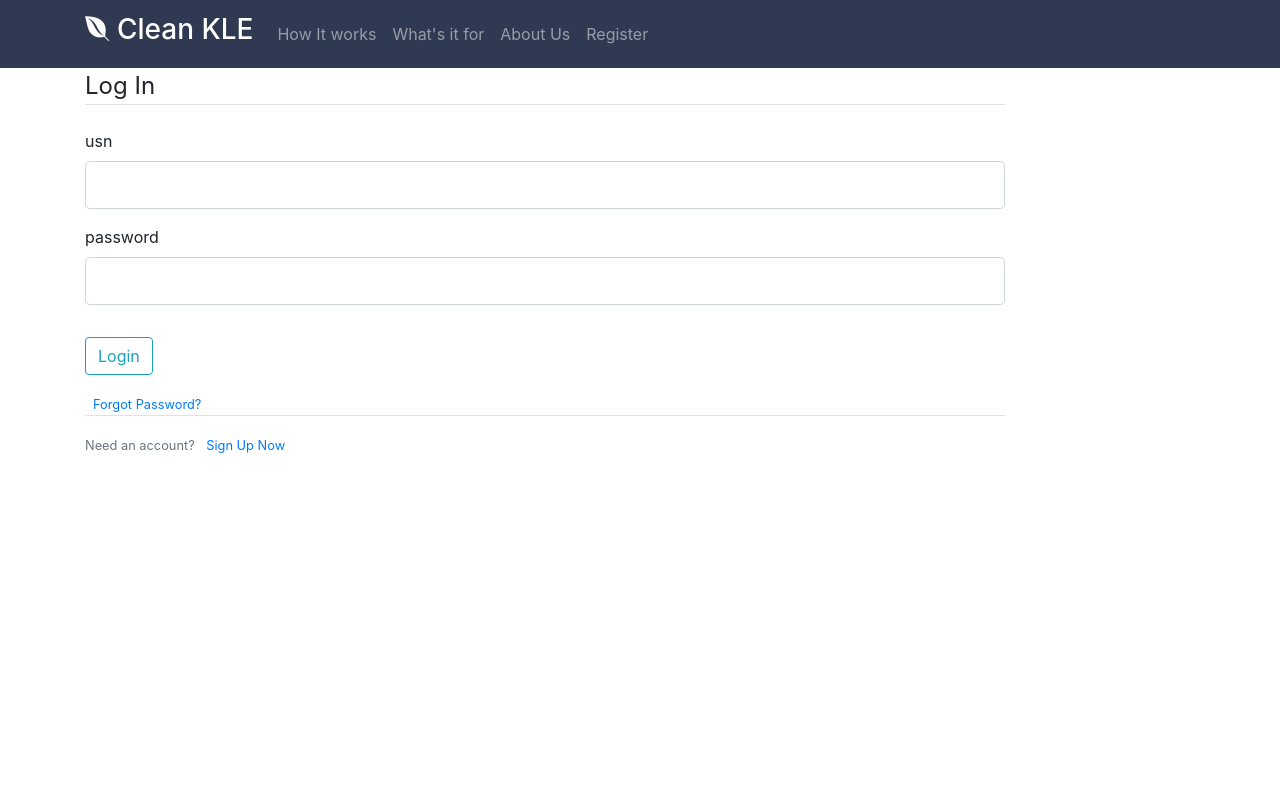
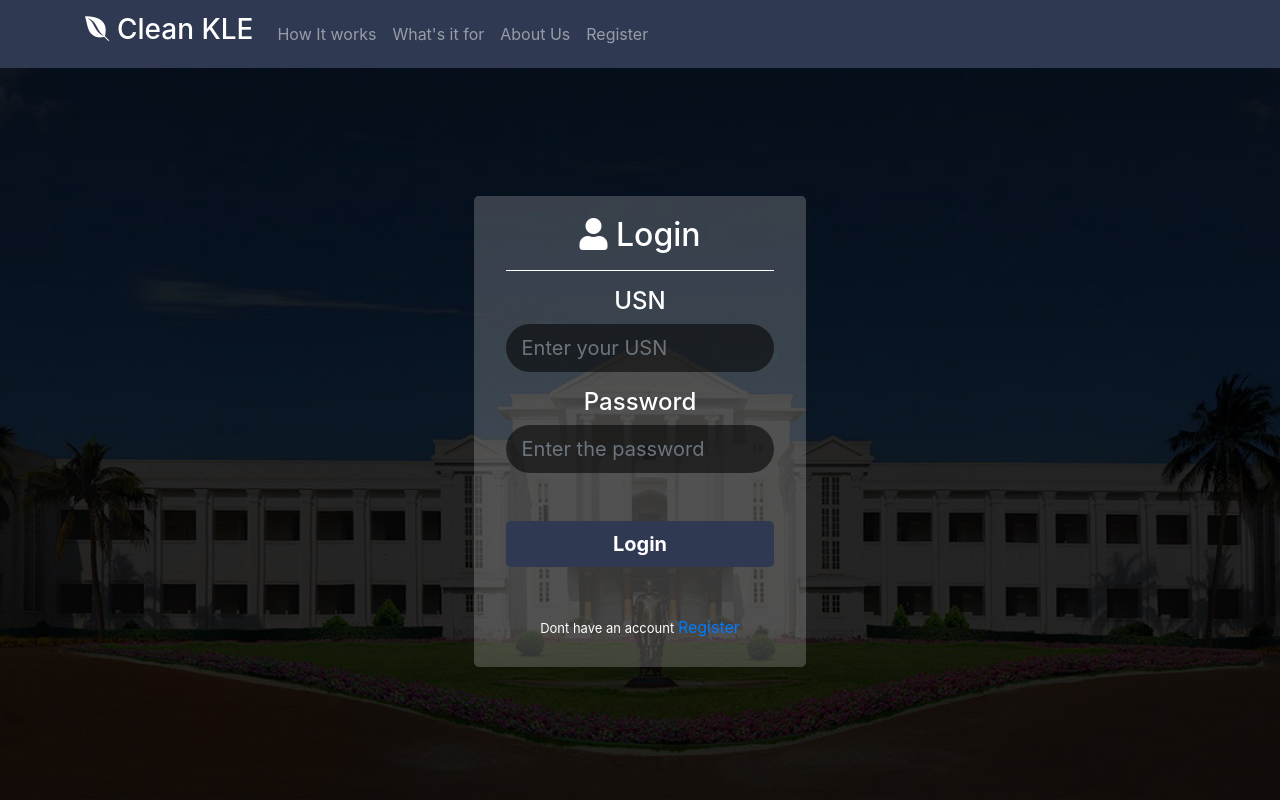
Before and after one commit to sudeepgumaste/cleanKLE, a Flask app: page / in a window 1280 px wide. Run offline with Flask 2, Linux system fonts and the light colour scheme; some libraries are stand-ins or nearby versions.

Commit message:
added custom css to login form

```diff
--- a/cleanApp/forms.py
+++ b/cleanApp/forms.py
@@ -4,8 +4,23 @@ from wtforms.validators import DataRequired, Length, Email, EqualTo,ValidationEr
 
 
 class loginForm(FlaskForm):
-    usn = StringField('usn', validators=[DataRequired()])
+    usn = StringField('USN', validators=[DataRequired()])
 
-    password = PasswordField ('password', validators=[DataRequired()])
+    password = PasswordField ('Password', validators=[DataRequired()])
 
     login = SubmitField ('Login')
+
+
+class registerForm(FlaskForm):
+    username = StringField('User Name', validators=[DataRequired(), Length(min=5, max=10)])
+
+    password = PasswordField('Password', validators = [DataRequired()])
+    confirm_password = PasswordField('Confirm Password', validators = [DataRequired(),EqualTo('password')])
+
+    usn = StringField('USN', validators=[DataRequired()])
+
+    branch  = StringField('Branch', validators=[DataRequired()])
+
+
+
+    submit = SubmitField('Sign Up')
--- /dev/null
+++ b/cleanApp/static/login.css
@@ -0,0 +1,44 @@
+html{
+	height: 100%;
+}
+body{
+	background: url("../static/CollegeDark.jpg");
+	background-position: center;
+	background-size: cover;
+	background-repeat: none;
+}
+
+.trans-input{
+    border: rgba(0, 0, 0, 0.548);
+    border-radius: 1.5rem;
+	background-color: rgba(0, 0, 0, 0.548);
+}
+
+.jumbotron{
+	margin-top: 10%;
+	margin-left: 37%;
+	margin-right: 37%;
+	padding-top: 20px;
+	background-color: rgba(0,0,200,0.8);
+	color: white;
+
+}
+hr{
+	border-color: white;
+}
+
+.iconspace{
+	margin-left: 0px;
+}
+
+@media(max-width: 768px){
+	.jumbotron{
+
+	margin-top: 25%;
+	margin-left: 01%;
+	margin-right: 01%;
+	padding-top: 10px;
+
+}
+
+}
--- a/cleanApp/templates/layout.html
+++ b/cleanApp/templates/layout.html
@@ -17,6 +17,11 @@
 
         <!-- Font awesome -->
         <link rel="stylesheet" href="https://use.fontawesome.com/releases/v5.8.1/css/all.css" integrity="sha384-50oBUHEmvpQ+1lW4y57PTFmhCaXp0ML5d60M1M7uH2+nqUivzIebhndOJK28anvf" crossorigin="anonymous">
+        {% if title=='Login' or title == 'Register' %}
+        <!--Custom CSS-->
+            <link rel="stylesheet" type="text/css" href="../static/login.css">
+        {% endif %}
+
         {% if title %}
         <title>{{title}}</title>
         {% else %}
--- a/cleanApp/templates/login.html
+++ b/cleanApp/templates/login.html
@@ -1,52 +1,40 @@
 {% extends "layout.html" %}
 {% block content %}
-    <div class="container">
-        <div class="row">
-            <div class="col-md-10">
-                <div class = "content-section">
-                    <form method ="POST" action = "">
-                            {{ form.hidden_tag() }}
-                            <fieldset class="form-group">
-                                <legend class="border-bottom mb-4">Log In</legend>
+
+    <div class="jumbotron" style="padding-top: 20px;padding-bottom: 20px;	background-color: rgba(255,255,255,0.2);">
+        <h2 style="text-align:center;"> <i class="fas fa-user"></i> Login</h2>
+        <hr>
+        <form>
+        <div style="text-align:center;">
         <div class="form-group">
-                                    {{ form.usn.label(class="form-control-label") }}
+            {{ form.usn.label(class="form-control-label h4") }}
             {% if form.usn.errors %}
-                                        {{ form.usn(class = "form-control form-control-lg is-invalid") }}
+                {{ form.usn(class = "form-control is-invalid form-control-lg mb-3 trans-input", placeholder="Enter your USN") }}
                 {% for error in form.usn.errors %}
                     <span>{{ error }}</span>
                 {% endfor %}
             {% else %}
-                                        {{ form.usn(class = "form-control form-control-lg") }}
+                {{ form.usn(class = "form-control form-control-lg mb-3 trans-input", placeholder="Enter your USN") }}
             {% endif %}
         </div>
         <div class="form-group">
-                                        {{ form.password.label(class="form-control-label") }}
+            {{ form.password.label(class="form-control-label h4") }}
             {% if form.password.errors %}
-                                            {{ form.password(class="form-control form-control-lg is-invalid") }}
+                {{ form.password(class="form-control form-control-lg is-invalid mb-5 trans-input", placeholder="Enter the password") }}
                 <div class="invalid-feedback">
                     {% for error in form.password.errors %}
                         <span>{{ error }}</span>
                     {% endfor %}
                 </div>
             {% else %}
-                                            {{ form.password(class="form-control form-control-lg") }}
+                {{ form.password(class="form-control form-control-lg mb-5 trans-input", placeholder="Enter the password") }}
             {% endif %}
         </div>
-                            </fieldset>
-                            <div class="form-group">
-                                {{ form.login(class="btn btn-outline-info") }}
+        <div class="form-check">
         </div>
-                            <small class="text-muted ml-2">
-                                <a href="#">Forgot Password?</a>
-                            </small>
+        <button type="input" class="btn btn-block btn-lg btn-primary" style="font-weight: bold; background: #303952; border: #303952">Login</button><br><br>
+        <div style="font-size: 13px;"><label>Dont have an account <a href="{{url_for('register')}}"><span style="font-size: 16px;">Register</span></a></label></div>
+        </div>
         </form>
-                   <div class="border-top pt-3">
-                           <small class="text-muted">
-                               Need an account? <a class="ml-2" href="{{ url_for('register') }}">Sign Up Now</a>
-                           </small>
-                       </div>
-                </div>
-            </div>
-        </div>
     </div>
 {% endblock content %}
--- a/cleanApp/templates/style.css
+++ /dev/null
@@ -1,3 +0,0 @@
-bg-teal{
-    background: #0a4c83
-}
```
Lines whose indentation alone changed are shown as unchanged.
